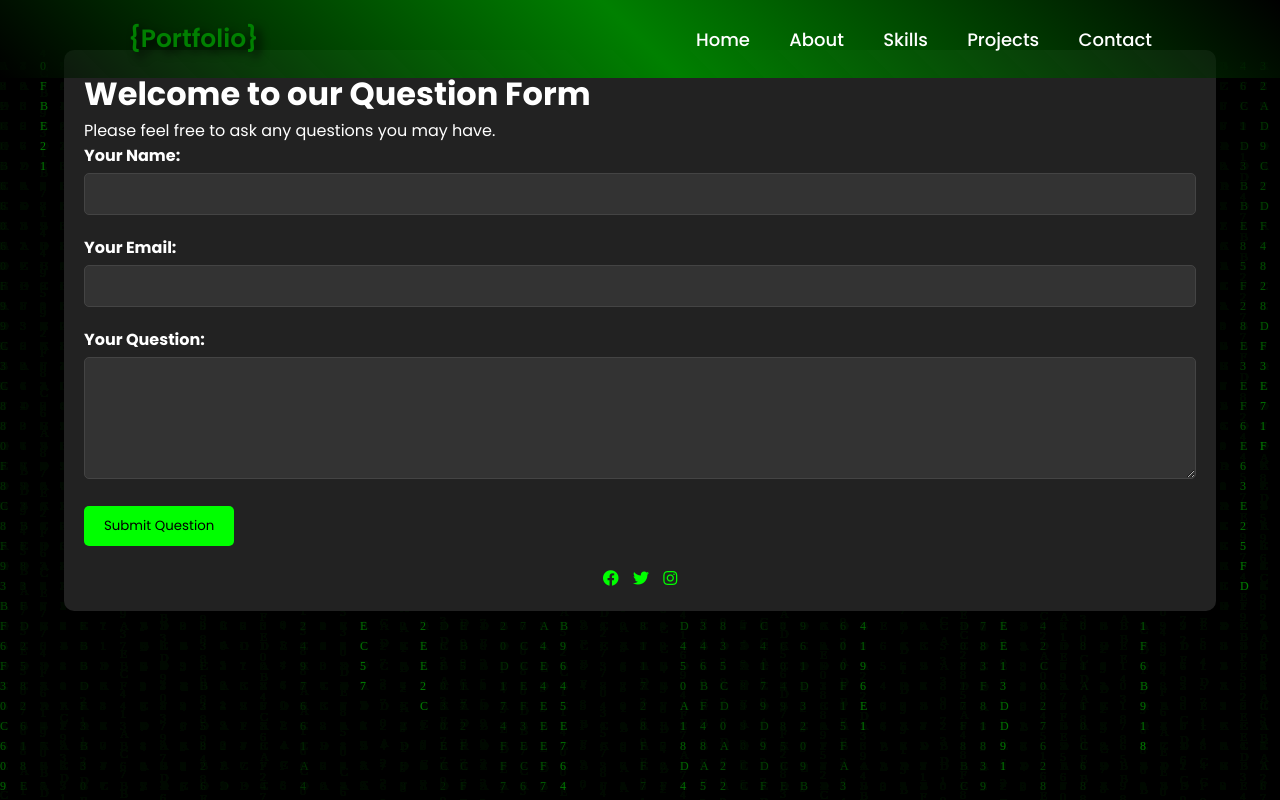
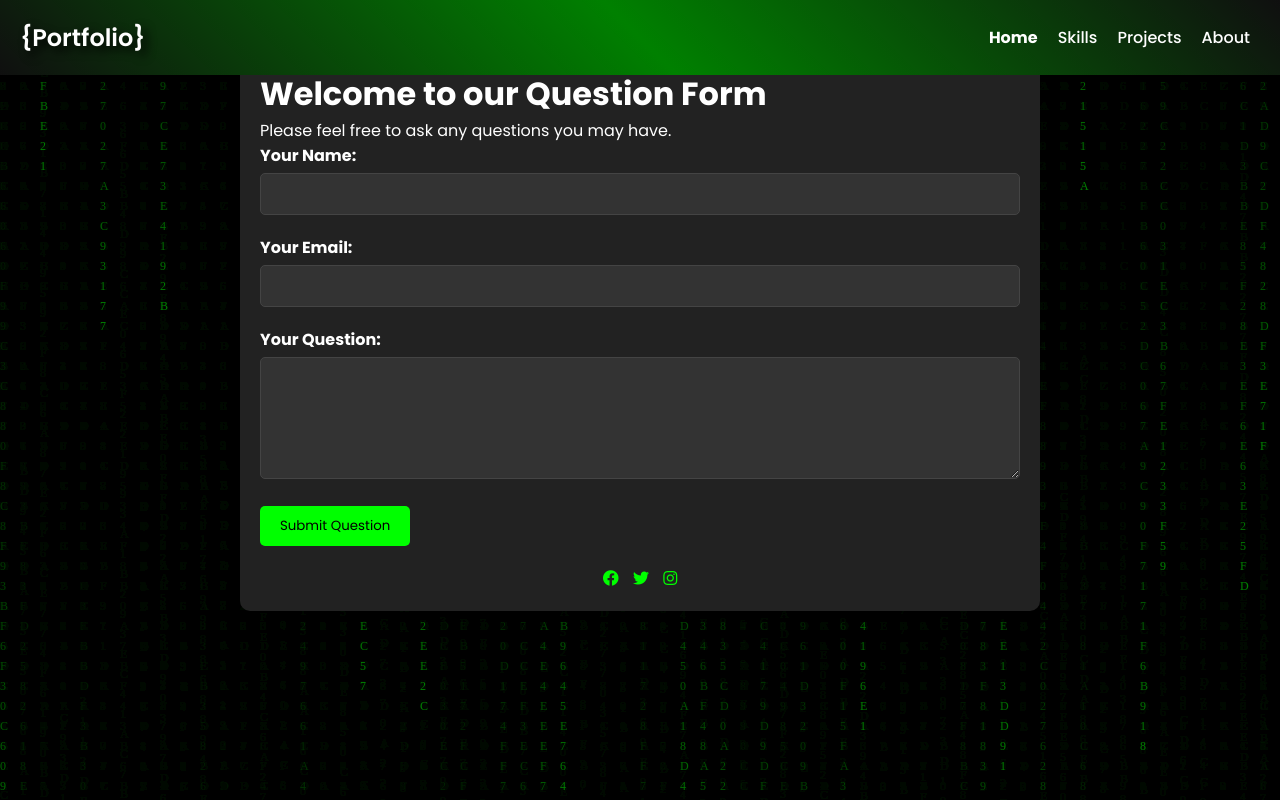
Before and after one commit to drtechie77/Afzal-N-Portfolio.github.io, a plain HTML site: page contactme.html in a window 1280 px wide. Drawn offline with nearby package versions, Linux system fonts and the light colour scheme.

Commit message:
Update contactme.html

```diff
--- a/contactme.html
+++ b/contactme.html
@@ -5,34 +5,64 @@
     <meta name="viewport" content="width=device-width, initial-scale=1.0">
     <title>Question Form</title>
     <link rel="stylesheet" href="https://cdnjs.cloudflare.com/ajax/libs/font-awesome/5.15.4/css/all.min.css">
-
-    <link rel="icon" type="png|image" href="sailogo.png">
     <link rel="stylesheet" href="style.css">
     <link href='https://unpkg.com/boxicons@2.1.4/css/boxicons.min.css' rel='stylesheet'>
     <script src="https://unpkg.com/typed.js@2.0.16/dist/typed.umd.js"></script>
-
 </head>
 <body>
 
-    <canvas id="matrixCanvas"></canvas>
-                                                        <!-- Matrix -->
+    <canvas id="matrixCanvas" width="1072" height="1040"></canvas> <!-- Matrix -->
     <script src="matrix.js"></script>
 
     <header class="header">
         <a href="#" class="logo">{Portfolio} </a>
 
         <nav class="navbar">
-            <a href="#home" style="--i:1;" class="active">Home</a>
-            <a href="about.html" style="--i:2;">About</a>
+            <a href="index.html" style="--i:1;" class="active">Home</a>
+
             <a href="#skill" style="--i:3;">Skills</a>
             <a href="#project" style="--i:4;">Projects</a>
-            <a href="#contact" style="--i:5;">Contact</a>
+            <a href="about.html" style="--i:2;">About</a>
         </nav>
     </header>
 
+<div class="container">
+    <!-- Top Content -->
+    <div class="top-content">
+        <h1>Welcome to our Question Form</h1>
+        <p>Please feel free to ask any questions you may have.</p>
+    </div>
+
+    <!-- Form -->
+    <form id="question-form">
+        <div class="form-group">
+            <label for="name">Your Name:</label>
+            <input type="text" id="name" name="name" required>
+        </div>
+        <div class="form-group">
+            <label for="email">Your Email:</label>
+            <input type="text" id="email" name="email" required>
+        </div>
+        <div class="form-group">
+            <label for="question">Your Question:</label>
+            <textarea id="question" name="question" rows="5" required></textarea>
+        </div>
+        <div class="form-group">
+            <input type="submit" value="Submit Question">
+        </div>
+    </form>
+
+    <!-- Social Media Icons -->
+    <div class="social-icons">
+        <a href="#"><i class="fab fa-facebook"></i></a>
+        <a href="#"><i class="fab fa-twitter"></i></a>
+        <a href="#"><i class="fab fa-instagram"></i></a>
+        <!-- Add more social media icons as needed -->
+    </div>
+</div>
 <style>
 body {
-            margin: 0;
+    margin: auto;
     padding: 0;
     font-family: Arial, sans-serif;
     background-color: #000;
@@ -40,7 +70,7 @@
 }
 
 .container {
-            max-width: 90%;
+    max-width: 800px;
     margin: 50px auto;
     padding: 20px;
     background-color: #222;
@@ -96,12 +126,12 @@
 body::before {
     content: '';
     position: fixed;
-            top: 0;
-            left: 0;
-            width: 100%;
-            height: 100%;
+    top: auto;
+    left: auto;
+    width: auto;
+    height: auto;
     background: url('matrix_background.jpg'); /* Your matrix-like background image */
-            background-size: cover;
+    background-size:auto;
     pointer-events: none;
     z-index: -1;
 }
@@ -109,47 +139,50 @@
 @media screen and (max-width: 768px) {
     .container {
         width: 90%;
-                margin: 20px auto;
+        margin: 20px auto;margin-top: 100px; /* Added spacing from the header */
     }
 }
+
+/* Header */
+.header {
+    background-color: #222;
+    padding: 20px;
+}
+
+.header .logo {
+    color: #fff;
+    font-size: 24px;
+    text-decoration: none;
+}
+
+.header .navbar {
+    display: flex;
+    justify-content: flex-end;
+    align-items: center;
+}
+
+.header .navbar a {
+    margin: 0 10px;
+    color: #fff;
+    text-decoration: none;
+    font-size: 16px;
+}
+
+.header .navbar a.active {
+    font-weight: bold;
+}
+canvas {
+    position: fixed;
+    top: auto;
+    left: auto;
+    background-color: black;
+    z-index: -1;
+    background-size: cover;
+    background-blend-mode: multiply;
+    background-size: 100px;
+    scroll-behavior: smooth;
+}
+
 </style>
-</head>
-<body>
-
-<div class="container">
-    <!-- Top Content -->
-    <div class="top-content">
-        <h1>Welcome to our Question Form</h1>
-        <p>Please feel free to ask any questions you may have.</p>
-    </div>
-
-    <!-- Form -->
-    <form id="question-form">
-        <div class="form-group">
-            <label for="name">Your Name:</label>
-            <input type="text" id="name" name="name" required>
-        </div>
-        <div class="form-group">
-            <label for="email">Your Email:</label>
-            <input type="text" id="email" name="email" required>
-        </div>
-        <div class="form-group">
-            <label for="question">Your Question:</label>
-            <textarea id="question" name="question" rows="5" required></textarea>
-        </div>
-        <div class="form-group">
-            <input type="submit" value="Submit Question">
-        </div>
-    </form>
-
-    <!-- Social Media Icons -->
-    <div class="social-icons">
-        <a href="#"><i class="fab fa-facebook"></i></a>
-        <a href="#"><i class="fab fa-twitter"></i></a>
-        <a href="#"><i class="fab fa-instagram"></i></a>
-        <!-- Add more social media icons as needed -->
-    </div>
-</div>
-
 </body>
 </html>
```
Lines whose indentation alone changed are shown as unchanged.
